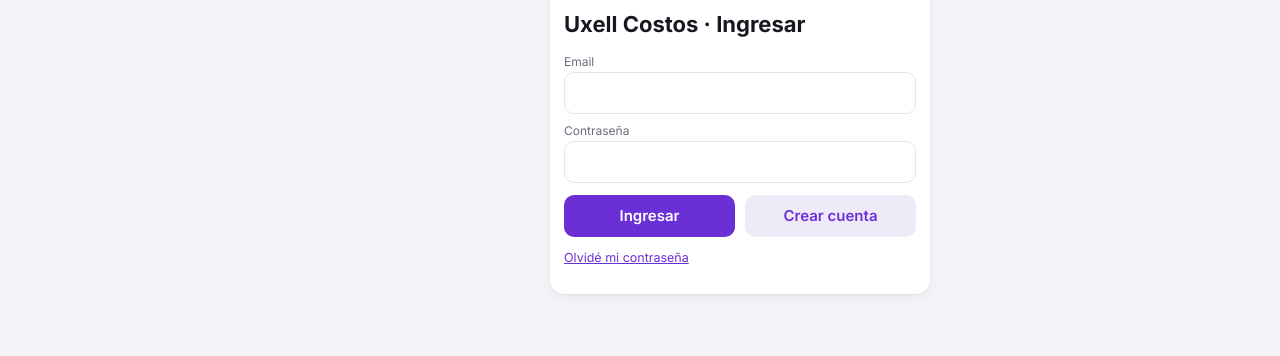
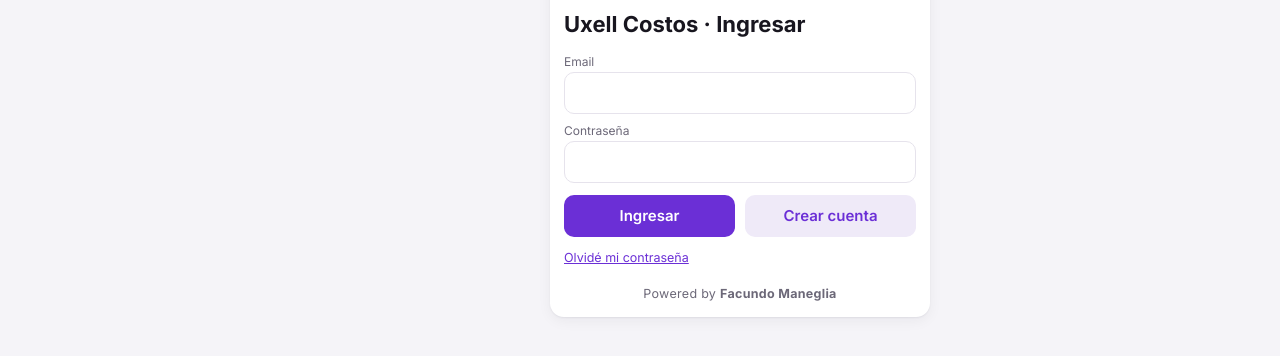
Before and after one commit to PinturasUxell/uxell-costos, a plain HTML site: page index.html in a window 1280 px wide. Shown: the part 280-636 px from the top of the page. Drawn offline with nearby package versions, Linux system fonts and the light colour scheme.

Commit message:
Powered by Facundo Maneglia en ingreso y tablero
Co-Authored-By: Claude Opus 5.5 <noreply@anthropic.com>
Claude-Session: https://claude.ai/code/session_019dkmu3VC38MaWZD9K4pUPG

```diff
--- a/index.html
+++ b/index.html
@@ -385,7 +385,7 @@ VISTAS.inicio = async app => {
   const nombreMes = new Date().toLocaleDateString('es-AR', { month:'long' });
 
   app.innerHTML = `
-    <div class="hero"><img src="logo.png" alt="Üxell"><div><div class="t">Tablero de producción${!['compras','precios','recetas','produccion','gastos'].some(can) ? ' <span class="badge b-gray" style="vertical-align:middle">Solo consulta</span>' : ''}</div><div class="s">Hola ${esc(S.perfil.nombre || '')} · ${new Date().toLocaleDateString('es-AR', { weekday:'long', day:'numeric', month:'long' })}</div></div></div>
+    <div class="hero"><img src="logo.png" alt="Üxell"><div><div class="t">Tablero de producción${!['compras','precios','recetas','produccion','gastos'].some(can) ? ' <span class="badge b-gray" style="vertical-align:middle">Solo consulta</span>' : ''}</div><div class="s">Hola ${esc(S.perfil.nombre || '')} · ${new Date().toLocaleDateString('es-AR', { weekday:'long', day:'numeric', month:'long' })}</div><div class="s" style="font-size:11px;opacity:.7;margin-top:4px">Powered by Facundo Maneglia</div></div></div>
     <div class="grid" style="margin-bottom:12px">
       <div class="kpi"><div class="l">Litros fabricados en ${nombreMes}</div><div class="v">${nf(mesAct.litros,0)}</div><div class="l">${mesAct.partidas} partidas</div></div>
       <div class="kpi"><div class="l">Promedio últimos 5 meses</div><div class="v">${nf(lista5.reduce((s,p) => s + Number(porMes[p]?.litros||0), 0) / 5, 0)}</div><div class="l">litros por mes</div></div>
@@ -2004,7 +2004,8 @@ function pantallaLogin(msg){
     <label class="f">Email</label><input type="email" id="em" autocomplete="username">
     <label class="f" style="margin-top:8px">Contraseña</label><input type="password" id="pw" autocomplete="current-password">
     <div class="row" style="margin-top:12px"><button class="btn" id="in">Ingresar</button><button class="btn sec" id="reg">Crear cuenta</button></div>
-    <p class="small"><a href="#" id="olv">Olvidé mi contraseña</a></p></div>`;
+    <p class="small"><a href="#" id="olv">Olvidé mi contraseña</a></p>
+    <p class="small muted" style="text-align:center;margin:18px 0 0;letter-spacing:.3px">Powered by <b>Facundo Maneglia</b></p></div>`;
   const em = () => $('#em').value.trim(), pw = () => $('#pw').value;
   $('#in').onclick = () => guard(async () => { chk(await sb.auth.signInWithPassword({ email: em(), password: pw() })); await iniciar(); });
   $('#pw').onkeydown = e => { if (e.key === 'Enter') $('#in').click(); };
```
